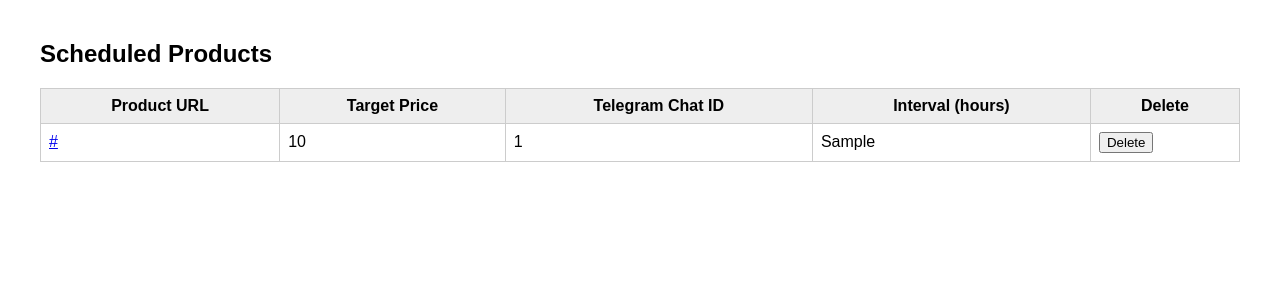
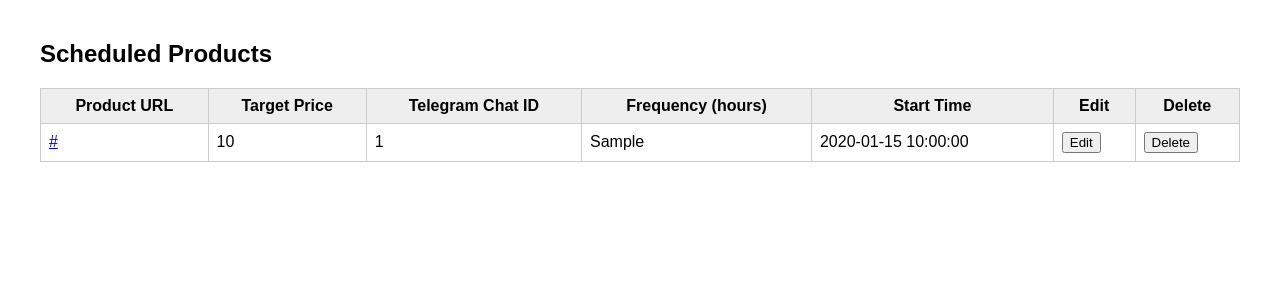
Before and after one commit to kalyanlearn12/product-cost-tracker, a Flask app: template templates/scheduled.html in a window 1280 px wide. Shown: the top 300 px of the page. Run offline with Flask 3, Linux system fonts and the light colour scheme; the template is opened without the code that fills it: most values are stand-ins (such as "Sample title", 1, 10 or a date in 2020).

Commit message:
scheduler to accept start time and frequency

```diff
--- a/app.py
+++ b/app.py
@@ -26,6 +26,7 @@ def index():
             phone_or_chat = ['249722033']
         schedule_tracking = 'schedule_tracking' in request.form
         schedule_interval = int(request.form.get('schedule_interval', 4)) if schedule_tracking else None
+        start_time = request.form.get('start_time', '00:00') if schedule_tracking else None
 
         # Call the tracker logic
         from product_tracker.tracker import scrape_price_and_coupons, schedule_product_tracking
@@ -34,8 +35,8 @@ def index():
         scheduled_msg = None
         if schedule_tracking:
             # Only support Telegram for scheduled jobs
-            schedule_product_tracking(product_url, target_price, None, phone_or_chat, schedule_interval)
-            scheduled_msg = f'Product scheduled for automatic tracking every {schedule_interval} hours.'
+            schedule_product_tracking(product_url, target_price, None, phone_or_chat, schedule_interval, start_time)
+            scheduled_msg = f'Product scheduled for automatic tracking every {schedule_interval} hours starting at {start_time}.'
         # Show both messages if both exist
         if scheduled_msg and result:
             flash(result)
@@ -55,11 +56,28 @@ from flask import request, redirect
 @app.route('/scheduled', methods=['GET', 'POST'])
 def view_scheduled():
     from product_tracker.tracker import scheduled_products, delete_scheduled
+    from product_tracker.scheduler import save_scheduled, _refresh_all_jobs
+    edit_idx = None
     if request.method == 'POST':
-        idx = int(request.form['delete_idx'])
-        delete_scheduled(idx)
-        return redirect(url_for('view_scheduled'))
-    return render_template('scheduled.html', scheduled_products=scheduled_products)
+        if 'delete_idx' in request.form:
+            idx = int(request.form['delete_idx'])
+            delete_scheduled(idx)
+            return redirect(url_for('view_scheduled'))
+        elif 'edit_idx' in request.form:
+            edit_idx = int(request.form['edit_idx'])
+        elif 'save_idx' in request.form:
+            idx = int(request.form['save_idx'])
+            # Update fields except product_url
+            scheduled_products[idx]['target_price'] = float(request.form['edit_target_price'])
+            scheduled_products[idx]['telegram_chat_ids'] = [cid.strip() for cid in request.form['edit_chat_ids'].split(',') if cid.strip()]
+            scheduled_products[idx]['schedule_interval'] = int(request.form['edit_schedule_interval'])
+            scheduled_products[idx]['start_time'] = request.form['edit_start_time']
+            save_scheduled(scheduled_products)
+            _refresh_all_jobs()
+            return redirect(url_for('view_scheduled'))
+        elif 'cancel_edit' in request.form:
+            pass
+    return render_template('scheduled.html', scheduled_products=scheduled_products, edit_idx=edit_idx)
     return render_template('index.html',  target_price=target_price, product_url=product_url)
 
 if __name__ == '__main__':
--- a/product_tracker/scheduler.py
+++ b/product_tracker/scheduler.py
@@ -47,22 +47,28 @@ def _add_job_for_product(idx, item):
     global _scheduler, _job_ids
     job_id = f"product_{idx}_{uuid.uuid4()}"
     interval = item.get('schedule_interval', 4)
-    if interval == 1:
-        job = _scheduler.add_job(
-            lambda i=item: _run_product_job(i),
-            'interval',
-            minutes=1,
-            id=job_id,
-            replace_existing=True
-        )
-    else:
-        job = _scheduler.add_job(
-            lambda i=item: _run_product_job(i),
-            'interval',
-            hours=interval,
-            id=job_id,
-            replace_existing=True
-        )
+    start_time = item.get('start_time', '00:00')
+    hour, minute = 0, 0
+    if start_time:
+        try:
+            hour, minute = map(int, start_time.split(':'))
+        except Exception:
+            hour, minute = 0, 0
+    job = _scheduler.add_job(
+        lambda i=item: _run_product_job(i),
+        'interval',
+        hours=interval,
+        next_run_time=None,
+        id=job_id,
+        replace_existing=True
+    )
+    # Set next_run_time to the next occurrence of the specified start_time
+    from datetime import datetime, timedelta
+    now = datetime.now()
+    first_run = now.replace(hour=hour, minute=minute, second=0, microsecond=0)
+    if first_run < now:
+        first_run += timedelta(hours=interval)
+    job.modify(next_run_time=first_run)
     _job_ids[idx] = job_id
 
 def _remove_job_for_product(idx):
@@ -89,12 +95,15 @@ def schedule_product_tracking(product_url, target_price, telegram_token, telegra
     print(f"[schedule_product_tracking] Called with: product_url={product_url}, target_price={target_price}, telegram_token={telegram_token}, telegram_chat_id={telegram_chat_id}, schedule_interval={schedule_interval}")
     print(f"[schedule_product_tracking] Returning: None")
     chat_ids = telegram_chat_id if isinstance(telegram_chat_id, list) else [telegram_chat_id]
+def schedule_product_tracking(product_url, target_price, telegram_token, telegram_chat_id, schedule_interval=4, start_time='00:00'):
+    chat_ids = telegram_chat_id if isinstance(telegram_chat_id, list) else [telegram_chat_id]
     scheduled_products.append({
         'product_url': product_url,
         'target_price': target_price,
         'telegram_token': telegram_token,
         'telegram_chat_ids': chat_ids,
-        'schedule_interval': schedule_interval
+        'schedule_interval': schedule_interval,
+        'start_time': start_time
     })
     save_scheduled(scheduled_products)
     _refresh_all_jobs()
--- a/templates/scheduled.html
+++ b/templates/scheduled.html
@@ -18,12 +18,30 @@
             <th>Product URL</th>
             <th>Target Price</th>
             <th>Telegram Chat ID</th>
-            <th>Interval (hours)</th>
+            <th>Frequency (hours)</th>
+            <th>Start Time</th>
+            <th>Edit</th>
             <th>Delete</th>
         </tr>
         {% for item in scheduled_products %}
         <tr>
-            <td><a href="{{ item.product_url }}" target="_blank">{{ item.product_url }}</a></td>
+        <td><a href="{{ item.product_url }}" target="_blank">{{ item.product_url }}</a></td>
+        {% if edit_idx is defined and edit_idx == loop.index0 %}
+            <form method="post" style="margin:0;">
+                <td><input type="number" name="edit_target_price" value="{{ item.target_price }}" required style="width:90px;"></td>
+                <td><input type="text" name="edit_chat_ids" value="{{ item.telegram_chat_ids|join(', ') }}" required style="width:120px;"></td>
+                <td>
+                    <select name="edit_schedule_interval" style="width:90px;">
+                        {% for h in [1,2,4,6,8,12,18,24] %}
+                        <option value="{{h}}" {% if item.schedule_interval == h %}selected{% endif %}>{{h}}</option>
+                        {% endfor %}
+                    </select>
+                </td>
+                <td><input type="time" name="edit_start_time" value="{{ item.start_time or '00:00' }}" style="width:90px;"></td>
+                <td><button type="submit" name="save_idx" value="{{ loop.index0 }}">Save</button></td>
+                <td><button type="submit" name="cancel_edit" value="1">Cancel</button></td>
+            </form>
+        {% else %}
             <td>{{ item.target_price }}</td>
             <td>
               {% if item.telegram_chat_ids %}
@@ -35,12 +53,20 @@
               {% endif %}
             </td>
             <td>{{ item.schedule_interval }}</td>
+            <td>{% if item.start_time %}{{ item.start_time }}{% else %}-{% endif %}</td>
             <td>
-                <form method="post" style="margin:0;">
+                <form method="post" style="margin:0;display:inline;">
+                    <input type="hidden" name="edit_idx" value="{{ loop.index0 }}">
+                    <button type="submit">Edit</button>
+                </form>
+            </td>
+            <td>
+                <form method="post" style="margin:0;display:inline;">
                     <input type="hidden" name="delete_idx" value="{{ loop.index0 }}">
                     <button type="submit" onclick="return confirm('Delete this scheduled product?');">Delete</button>
                 </form>
             </td>
+        {% endif %}
         </tr>
         {% endfor %}
     </table>
```
Also changed, not shown: product_tracker/myntra.py (+7 -7 lines), templates/index.html (+11 -7 lines).
